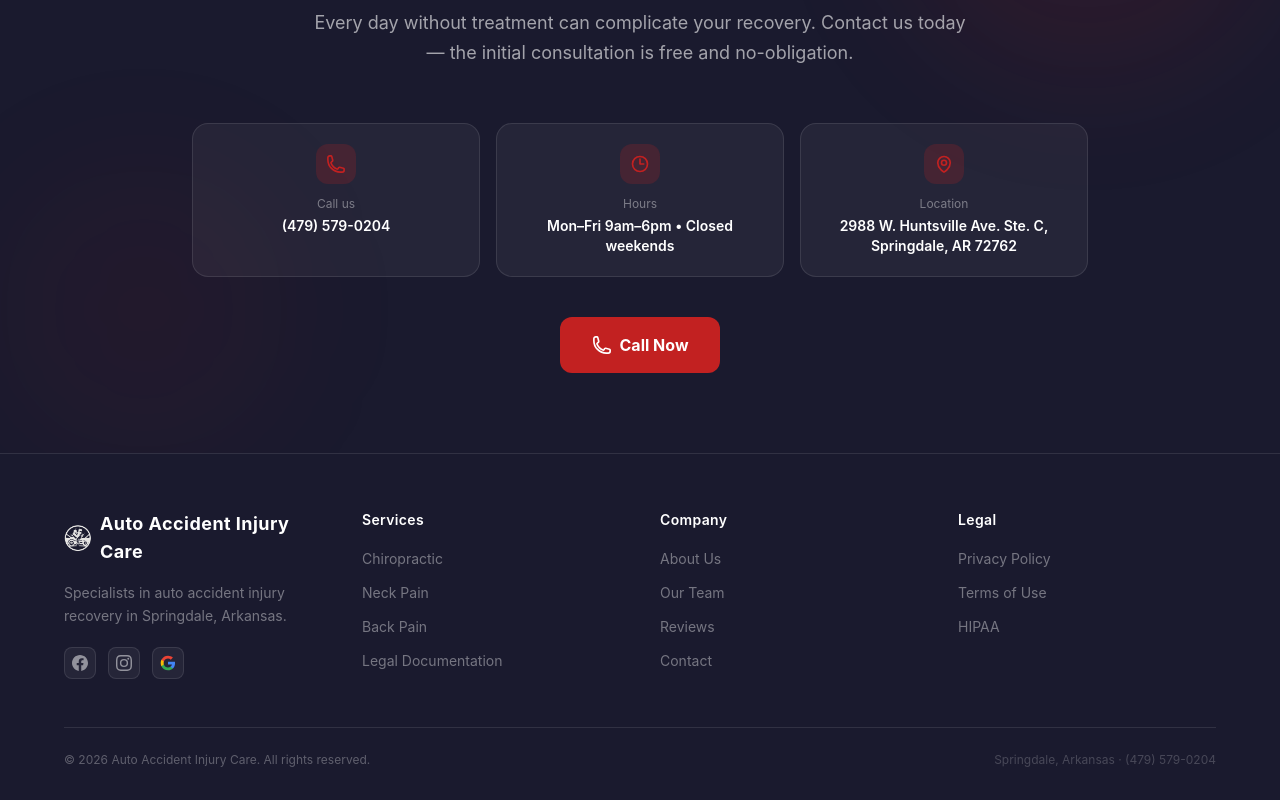
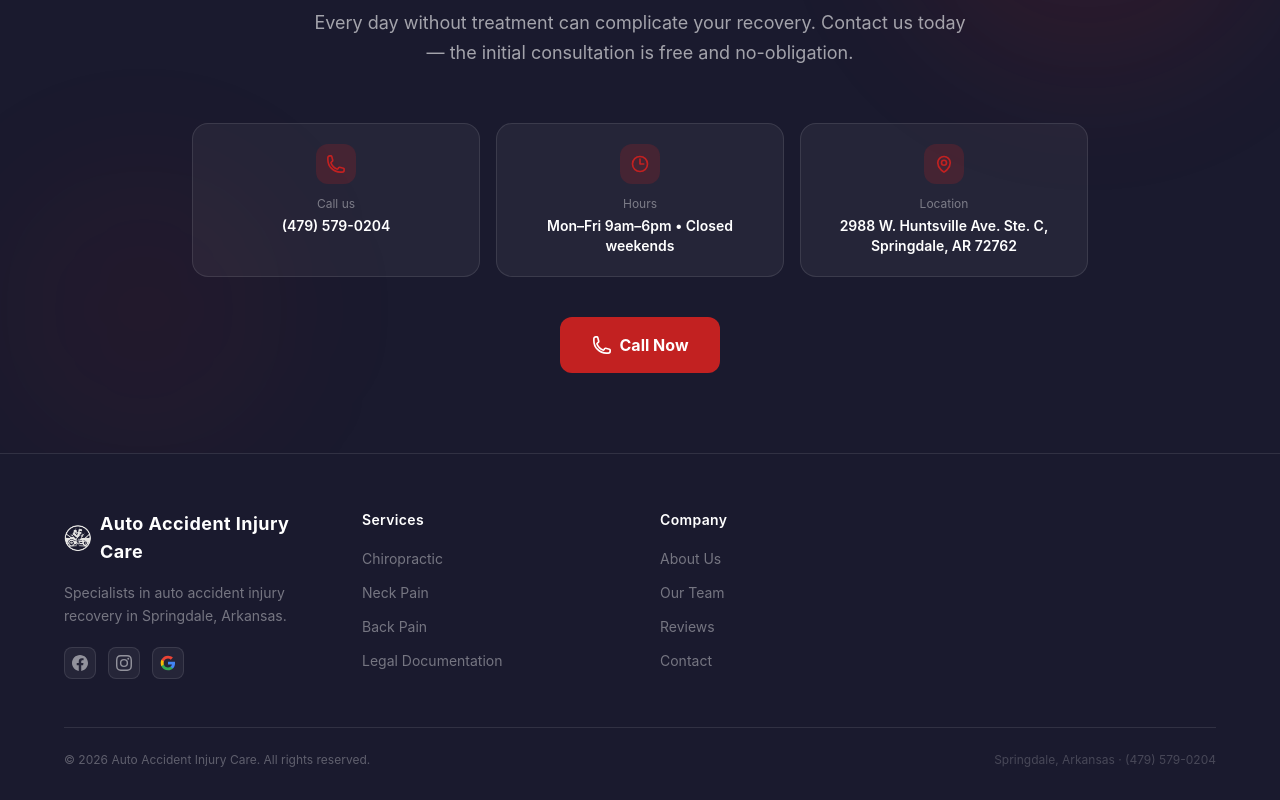
Before and after one commit to Apholo10/Aaic1, a React (Vite) app: page / in a window 1280 px wide. Shown: the part 7531-8331 px from the top of the page. Built offline with nearby package versions, Linux system fonts and the light colour scheme; no server answers.

Commit message:
descripción del cambio

```diff
--- a/src/translations/en.js
+++ b/src/translations/en.js
@@ -235,11 +235,7 @@ const en = {
         { label: "Reviews", href: "#Testimonials" },
         { label: "Contact", href: "#contacto" },
       ],
-      Legal: [
-        { label: "Privacy Policy", href: "#" },
-        { label: "Terms of Use", href: "#" },
-        { label: "HIPAA", href: "#" },
-      ],
+
     },
     rights: "All rights reserved.",
   },
--- a/src/translations/es.js
+++ b/src/translations/es.js
@@ -229,11 +229,7 @@ const es = {
         { label: "Reseñas", href: "#Testimonials" },
         { label: "Contacto", href: "#contacto" },
       ],
-      Legal: [
-        { label: "Política de privacidad", href: "#" },
-        { label: "Términos de uso", href: "#" },
-        { label: "HIPAA", href: "#" },
-      ],
+
     },
     rights: "Todos los derechos reservados.",
   },
```
